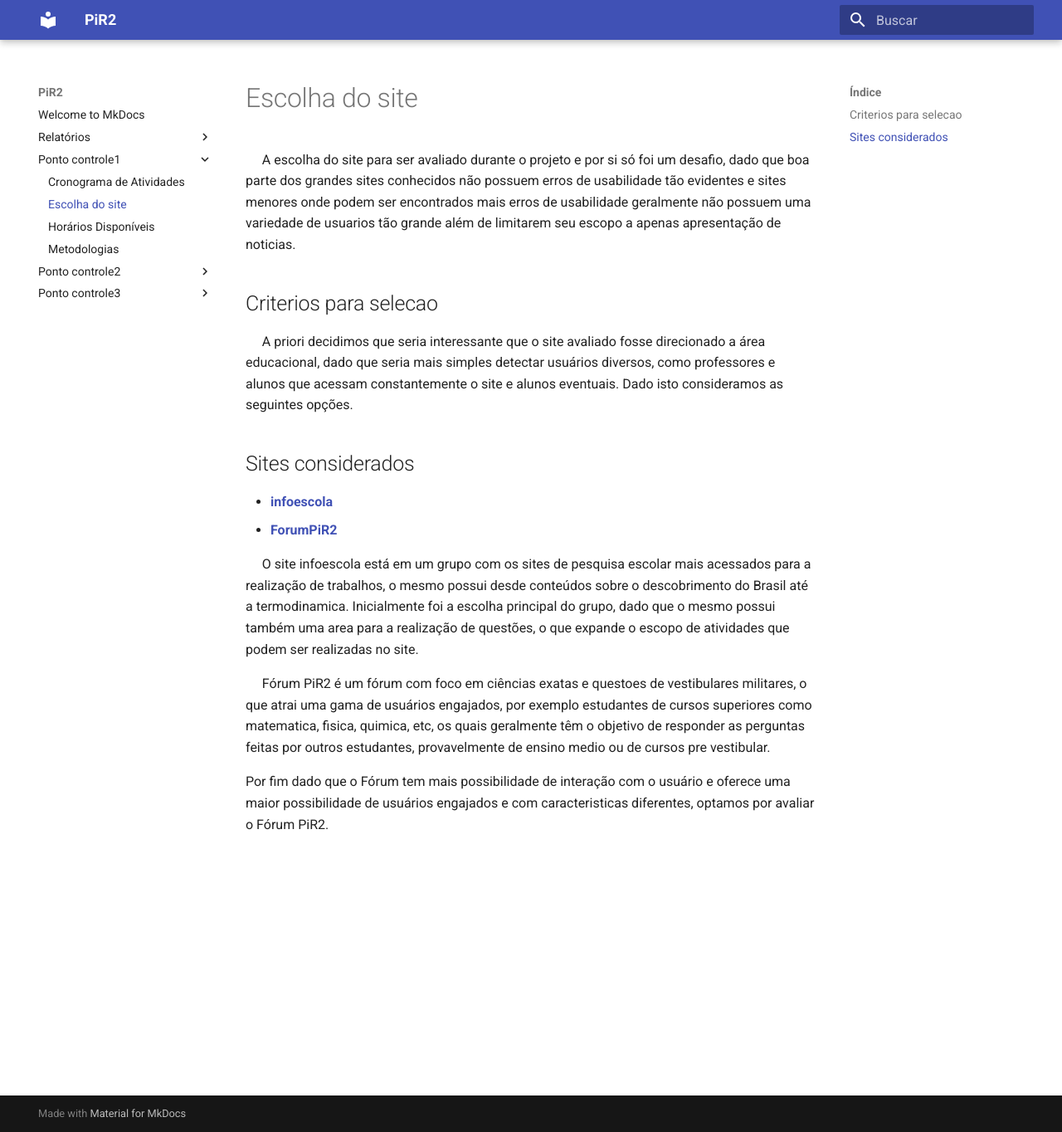
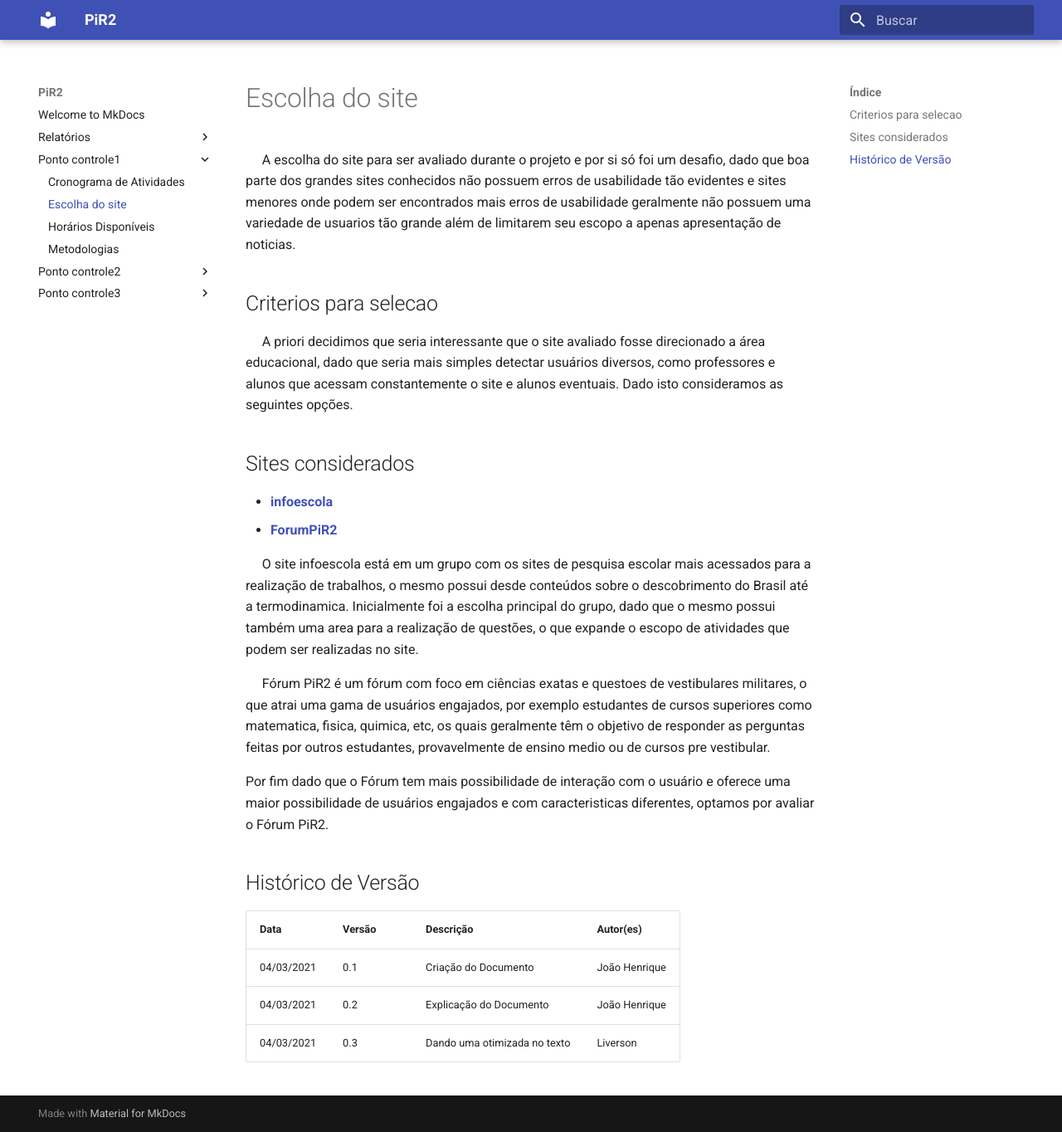
Before and after one commit to liversonp/2020.2-forumPiR2, an MkDocs documentation site: the page built from docs/ponto_controle1/escolha_site.md, in a window 1280 px wide and 1364 px high. Shown: the whole window at 83% size. Built offline with MkDocs 1.6.1 and Material for MkDocs 9.7.7, drawn with Linux system fonts in a browser that asks for light colours.

Commit message:
Melhorandos os versionamentos do ponto de controle 1

```diff
--- a/docs/ponto_controle1/escolha_site.md
+++ b/docs/ponto_controle1/escolha_site.md
@@ -18,3 +18,11 @@ Inicialmente foi a escolha principal do grupo, dado que o mesmo possui também u
 vestibulares militares, o que atrai uma gama de usuários engajados, por exemplo estudantes de cursos superiores como matematica, fisica, quimica, etc, os quais geralmente têm o objetivo de responder as perguntas feitas por outros estudantes, provavelmente de ensino medio ou de cursos pre vestibular.
 
 Por fim dado que o Fórum tem mais possibilidade de interação com o usuário e oferece uma maior possibilidade de usuários engajados e com caracteristicas diferentes, optamos por avaliar o Fórum PiR2.
+
+## Histórico de Versão
+
+| Data       | Versão | Descrição        | Autor(es)      |
+| ---------- | ------ | ---------------- | -------------- |
+| 04/03/2021 | 0.1    | Criação do Documento | João Henrique |
+| 04/03/2021 | 0.2    | Explicação do Documento | João Henrique |
+| 04/03/2021 | 0.3    | Dando uma otimizada no texto | Liverson |
```
Also changed, not shown: docs/ponto_controle1/cronograma.md (+7 -0 lines), docs/ponto_controle1/horarios_disponiveis.md (+6 -0 lines), docs/ponto_controle1/metodologias.md (+6 -0 lines).
